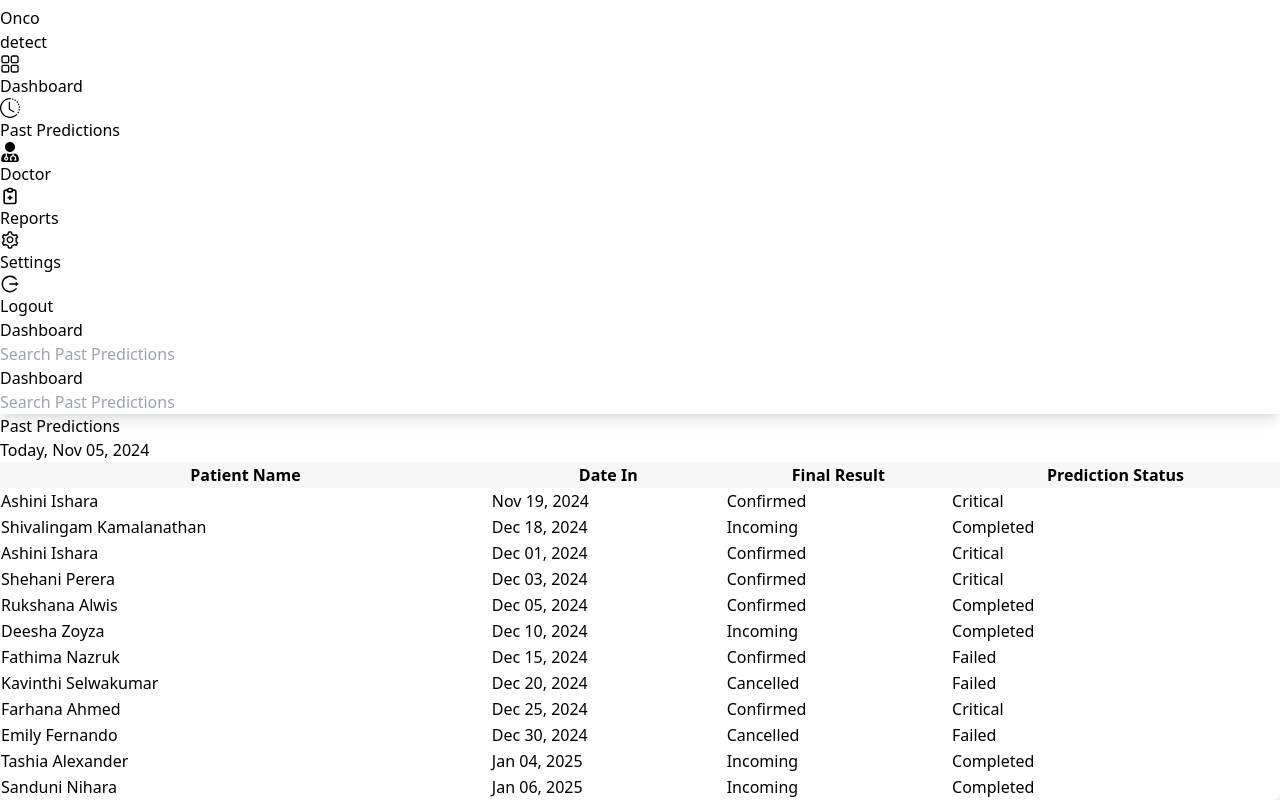
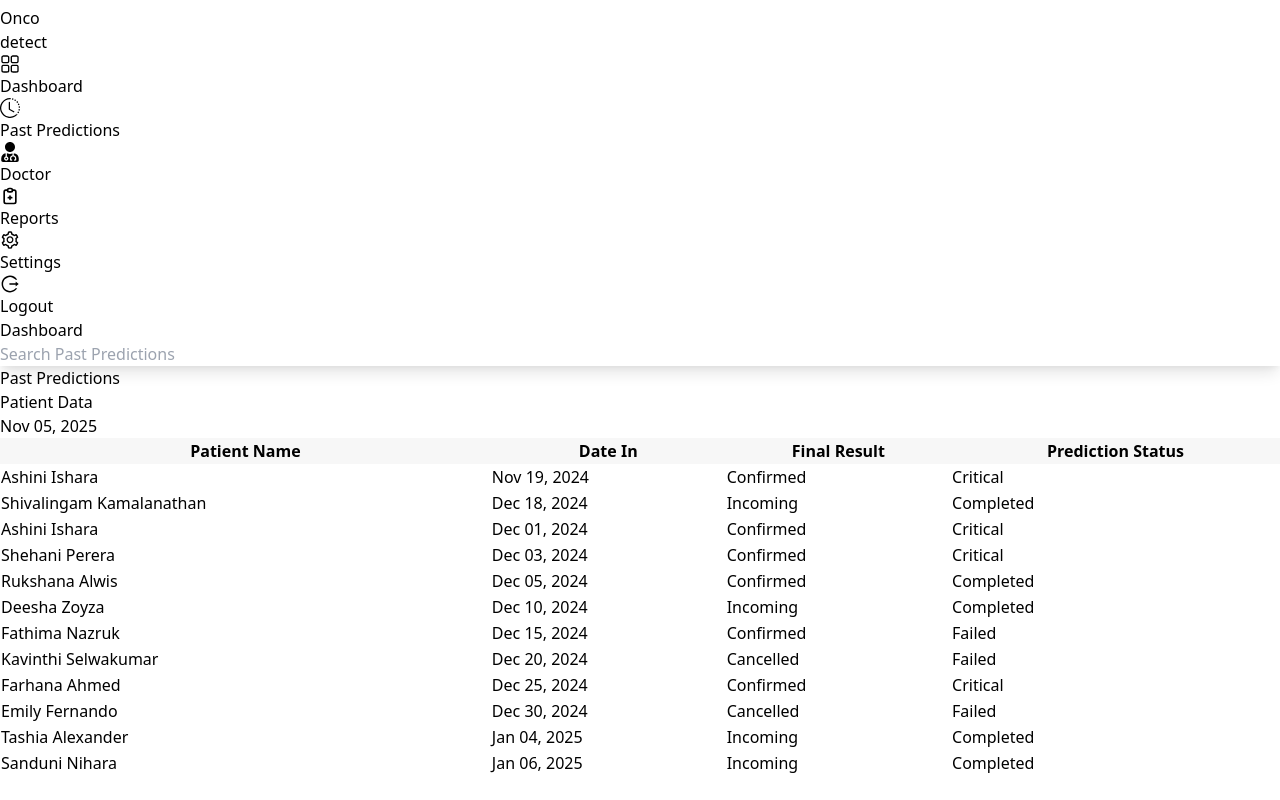
Before and after one commit to ShenalSen/OncoDetect, a React (Vite) app in the folder frontend/: page /past-predictions in a window 1280 px wide. Shown: the part 506-1306 px from the top of the page. After the commit the page ends 1282 px from the top, so only its background shows below. Built offline with nearby package versions, Linux system fonts and the light colour scheme.

Commit message:
add light gray box container around Patient Data section and table

```diff
--- a/frontend/src/Pages/PredictionTable.jsx
+++ b/frontend/src/Pages/PredictionTable.jsx
@@ -17,31 +17,23 @@ const data = [
 
 const PredictionTable = () => {
   return (
-    <div className="w-full">
+    <div className="p-6 w-full">
+      {/* Main heading (outside the box) */}
+      <h2 className="text-2xl font-bold mb-4 text-left">Past Predictions</h2>
 
-
-      <div className="flex items-center justify-between bg-white px-6 py-4 shadow-md">
-        <h1 className="text-2xl font-bold">Dashboard</h1>
-        <div>
-          <input
-            type="text"
-            placeholder="Search Past Predictions"
-            className="border border-gray-300 rounded-md px-3 py-1"
-          />
-        </div>
+      {/* Light gray/ash box wrapping everything else */}
+      <div className="bg-gray-50 border border-gray-200 shadow-sm rounded-md p-6">
+        {/* Patient Data header + date inside the box */}
+        <div className="relative mb-4">
+          <h3 className="text-md font-semibold text-left">Patient Data</h3>
+          <span className="absolute top-0 right-0 text-gray-500 text-sm">
+            Nov 05, 2025
+          </span>
         </div>
 
-      {/* MAIN CONTENT: Past Predictions header + table */}
-      <div className="p-6">
-        {/* Header row with "Past Predictions" title and date */}
-        <div className="flex items-center justify-between mb-4">
-          <h2 className="text-xl font-semibold">Past Predictions</h2>
-          <span className="text-gray-500">Today, Nov 05, 2024</span>
-        </div>
-
-        <div className="bg-white shadow-lg rounded-lg p-6">
+        {/* Table container */}
         <div className="overflow-x-auto">
-            <table className="min-w-full table-auto text-sm text-left text-gray-600">
+          <table className="table-auto min-w-full text-sm text-gray-600 text-left">
             <thead className="bg-gray-100 text-xs uppercase text-gray-700">
               <tr>
                 <th scope="col" className="px-4 py-3">Patient Name</th>
@@ -52,7 +44,10 @@ const PredictionTable = () => {
             </thead>
             <tbody>
               {data.map((item, index) => (
-                  <tr key={index} className="border-b last:border-0 hover:bg-gray-50">
+                <tr
+                  key={index}
+                  className="border-b last:border-0 hover:bg-gray-50"
+                >
                   <td className="px-4 py-2">{item.name}</td>
                   <td className="px-4 py-2">{item.dateIn}</td>
                   <td className="px-4 py-2">{item.finalResult}</td>
@@ -64,7 +59,6 @@ const PredictionTable = () => {
         </div>
       </div>
     </div>
-    </div>
   );
 };
 
```
Lines whose indentation alone changed are shown as unchanged.
